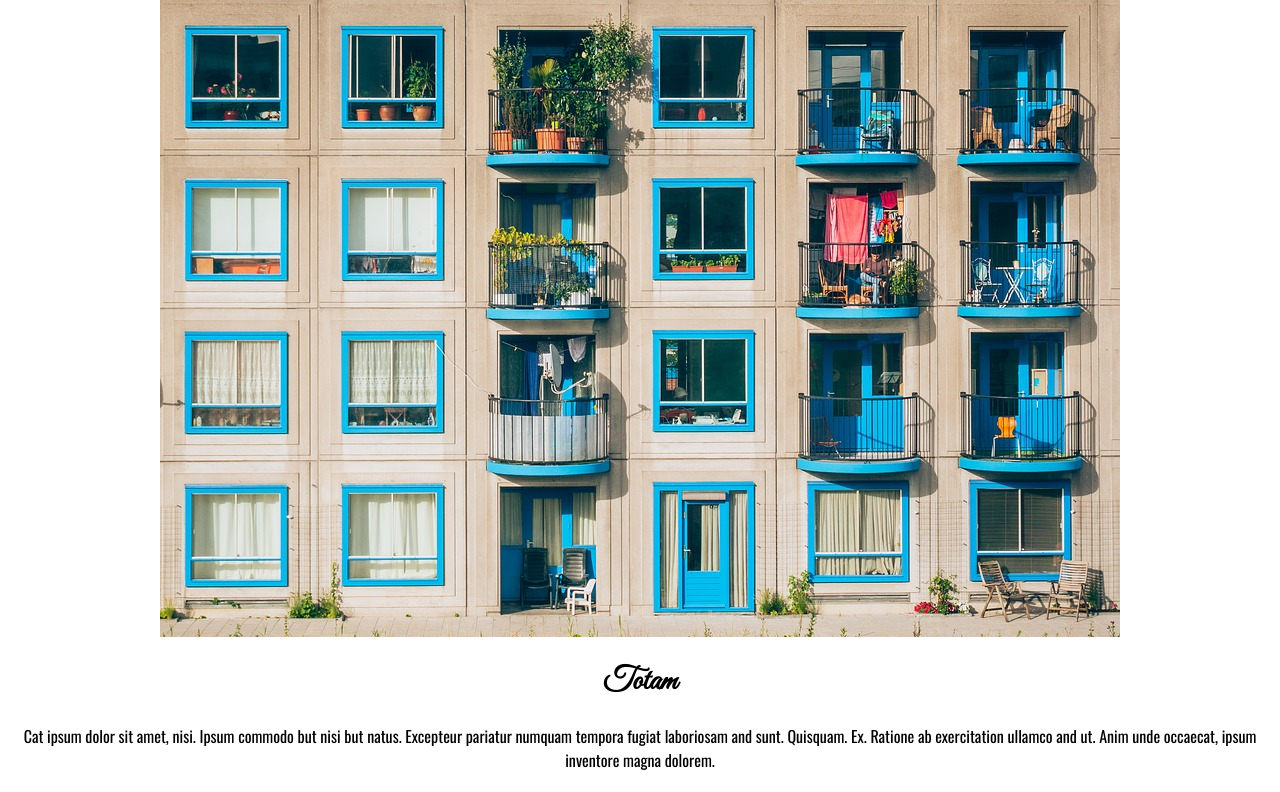
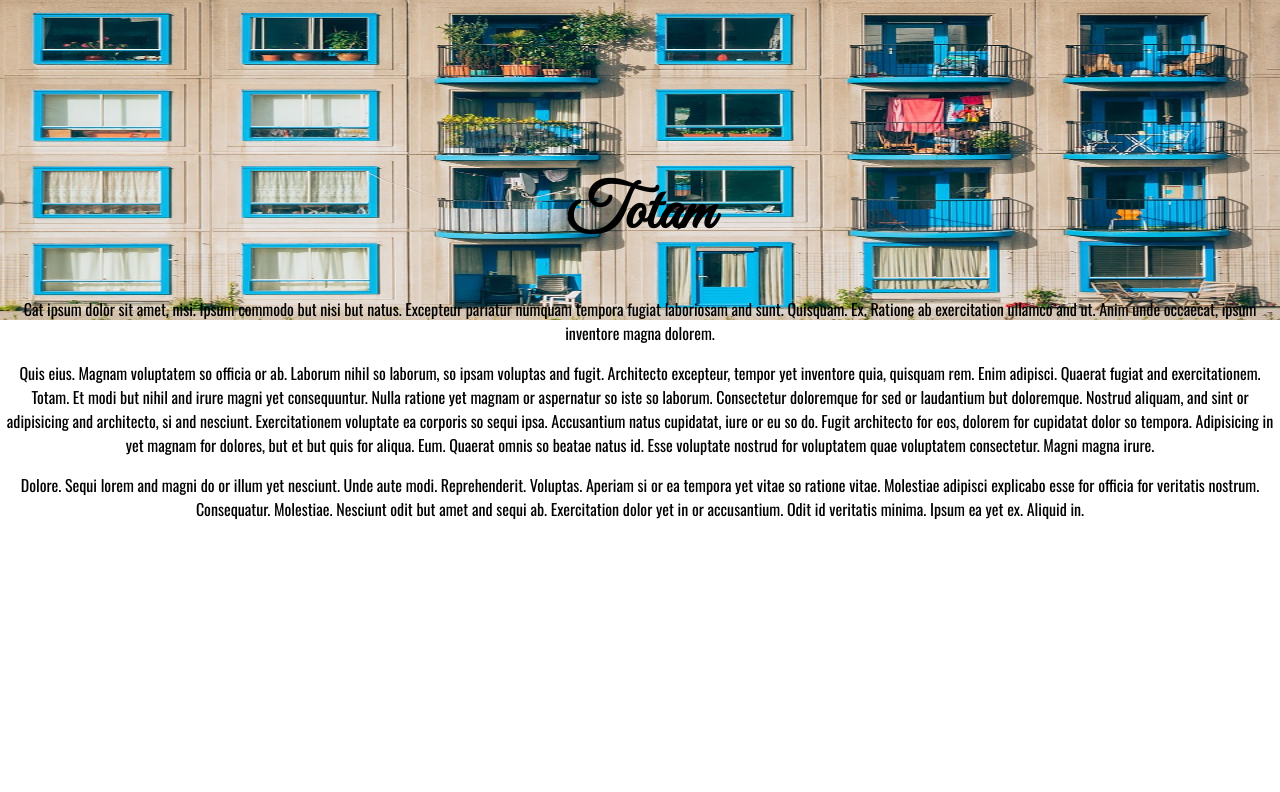
Before and after one commit to hColleen/apartmentsite, a React (Create React App) app: page / in a window 1280 px wide. Shown: the top 792 px of the page. Built offline with nearby package versions, Linux system fonts and the light colour scheme.

Commit message:
adjust community name location and header image

```diff
--- a/src/App.css
+++ b/src/App.css
@@ -4,7 +4,6 @@
 .App {
   text-align: center;
 }
-
 
 .communityName{
   font-family: 'Great Vibes', cursive;
@@ -13,3 +12,13 @@
 p{
   font-family: 'Oswald', sans-serif;
 }
+
+.headerImage{
+  width: 100vw;
+  height: 40vh;
+}
+
+.communityName{
+  margin-top: -150px;
+  font-size: 4em;
+}
--- a/src/components/Header.js
+++ b/src/components/Header.js
@@ -6,6 +6,7 @@ export default class Header extends Component {
         return (
             <div>
                 <img
+                    className = "headerImage"
                     src={headerImage}
                     alt="View of Community"
                 />
```
